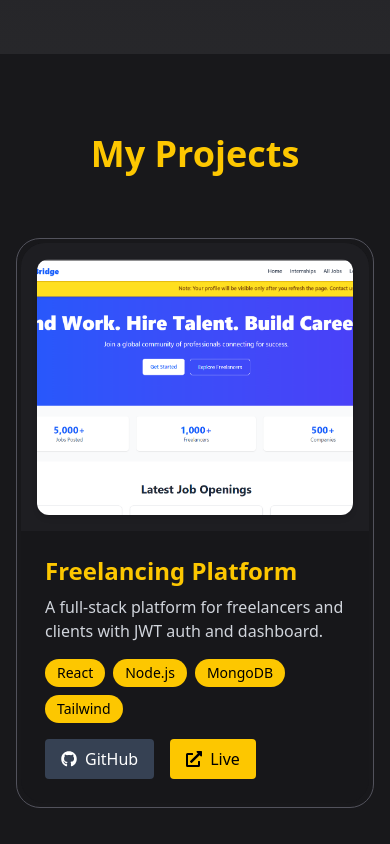
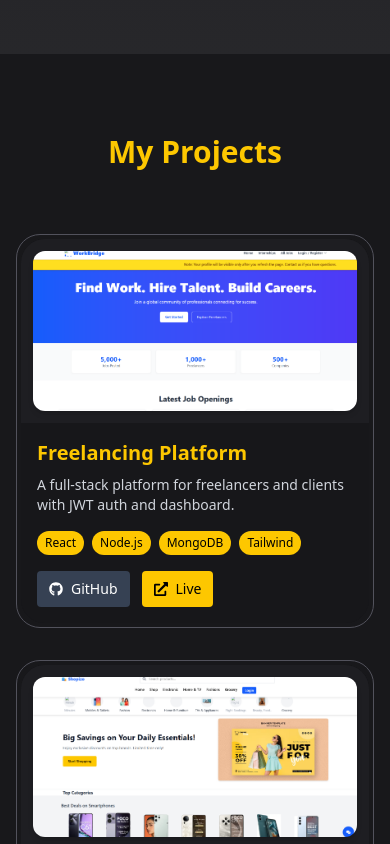
Before and after one commit to Niteshsharma831/CodeCraftByNitesh, a React (Vite) app in the folder MyPortfolio/: page / in a window 390 px wide. Shown: the part 2700-3544 px from the top of the page. Built offline with nearby package versions, Linux system fonts and the light colour scheme.

Commit message:
ui enchance

```diff
--- a/MyPortfolio/src/ProjectsSection.jsx
+++ b/MyPortfolio/src/ProjectsSection.jsx
@@ -1,7 +1,7 @@
 import React from "react";
 import { motion } from "framer-motion";
 import { FaGithub, FaExternalLinkAlt } from "react-icons/fa";
-import { useNavigate } from "react-router-dom"; // <-- add this
+import { useNavigate } from "react-router-dom";
 import HiringPortalImg from "./assets/HiringPortal.png";
 import ShopizoImg from "./assets/ShopizoImg.png";
 import PortfolioImg from "./assets/portfolioImg.png";
@@ -43,7 +43,7 @@ const cardVariants = {
 };
 
 const ProjectsSection = () => {
-  const navigate = useNavigate(); // <-- for navigation
+  const navigate = useNavigate();
 
   return (
     <section
@@ -51,7 +51,7 @@ const ProjectsSection = () => {
       className="w-full py-20 bg-zinc-900 text-white flex flex-col items-center relative overflow-hidden"
     >
       <motion.h2
-        className="text-4xl md:text-5xl font-bold mb-16 text-yellow-400"
+        className="text-3xl sm:text-4xl md:text-5xl font-bold mb-16 text-yellow-400"
         initial={{ opacity: 0, y: 20 }}
         whileInView={{ opacity: 1, y: 0 }}
         transition={{ duration: 0.6 }}
@@ -59,7 +59,7 @@ const ProjectsSection = () => {
         My Projects
       </motion.h2>
 
-      <div className="grid grid-cols-1 md:grid-cols-2 lg:grid-cols-3 gap-12 max-w-7xl w-full px-4">
+      <div className="grid grid-cols-1 sm:grid-cols-2 lg:grid-cols-3 gap-8 sm:gap-10 lg:gap-12 max-w-7xl w-full px-4">
         {projects.map((project, idx) => (
           <motion.div
             key={idx}
@@ -68,7 +68,7 @@ const ProjectsSection = () => {
             whileInView="visible"
             viewport={{ once: true, amount: 0.2 }}
             transition={{ duration: 0.6, delay: idx * 0.2 }}
-            className="relative rounded-3xl cursor-pointer group perspective"
+            className="relative rounded-3xl cursor-pointer group"
           >
             <motion.div
               className="relative border border-zinc-600 rounded-3xl p-1"
@@ -76,34 +76,42 @@ const ProjectsSection = () => {
               transition={{ type: "spring", stiffness: 300, damping: 20 }}
             >
               <div className="bg-zinc-900/90 backdrop-blur-lg rounded-3xl overflow-hidden">
-                <div className="p-4 bg-zinc-800/50">
+                <div className="p-3 sm:p-4 bg-zinc-800/50">
                   <img
                     src={project.image}
                     alt={project.title}
-                    className="w-full h-64 object-cover rounded-xl shadow-md transition-transform duration-500 group-hover:scale-105"
+                    className="
+                      w-full
+                      h-40 sm:h-52 md:h-64
+                      object-cover rounded-xl shadow-md
+                      transition-transform duration-500
+                      group-hover:scale-105
+                    "
                   />
                 </div>
-                <div className="p-6">
-                  <h3 className="text-2xl font-bold mb-2 text-yellow-400">
+                <div className="p-4 sm:p-6">
+                  <h3 className="text-xl sm:text-2xl font-bold mb-2 text-yellow-400">
                     {project.title}
                   </h3>
-                  <p className="text-gray-300 mb-4">{project.description}</p>
+                  <p className="text-gray-300 text-sm sm:text-base mb-4">
+                    {project.description}
+                  </p>
                   <div className="flex flex-wrap gap-2 mb-4">
                     {project.tech.map((tech, i) => (
                       <span
                         key={i}
-                        className="bg-yellow-400 text-black px-3 py-1 rounded-full text-sm font-medium hover:scale-110 hover:shadow-lg transition-all duration-300"
+                        className="bg-yellow-400 text-black px-2 sm:px-3 py-1 rounded-full text-xs sm:text-sm font-medium hover:scale-110 hover:shadow-lg transition-all duration-300"
                       >
                         {tech}
                       </span>
                     ))}
                   </div>
-                  <div className="flex gap-4">
+                  <div className="flex flex-wrap gap-3 sm:gap-4">
                     <a
                       href={project.github}
                       target="_blank"
                       rel="noopener noreferrer"
-                      className="flex items-center gap-2 px-4 py-2 bg-gray-700 hover:bg-gray-600 rounded transition"
+                      className="flex items-center gap-2 px-3 sm:px-4 py-2 bg-gray-700 hover:bg-gray-600 rounded transition text-sm sm:text-base"
                     >
                       <FaGithub /> GitHub
                     </a>
@@ -112,7 +120,7 @@ const ProjectsSection = () => {
                         href={project.live}
                         target="_blank"
                         rel="noopener noreferrer"
-                        className="flex items-center gap-2 px-4 py-2 bg-yellow-400 text-black hover:bg-yellow-500 rounded transition"
+                        className="flex items-center gap-2 px-3 sm:px-4 py-2 bg-yellow-400 text-black hover:bg-yellow-500 rounded transition text-sm sm:text-base"
                       >
                         <FaExternalLinkAlt /> Live
                       </a>
@@ -125,7 +133,7 @@ const ProjectsSection = () => {
         ))}
       </div>
 
-      {/* More Projects Button */}
+      {/* More Projects Button (optional) */}
       {/* <motion.button
         onClick={() => navigate("/projects")}
         whileHover={{ scale: 1.05 }}
```
